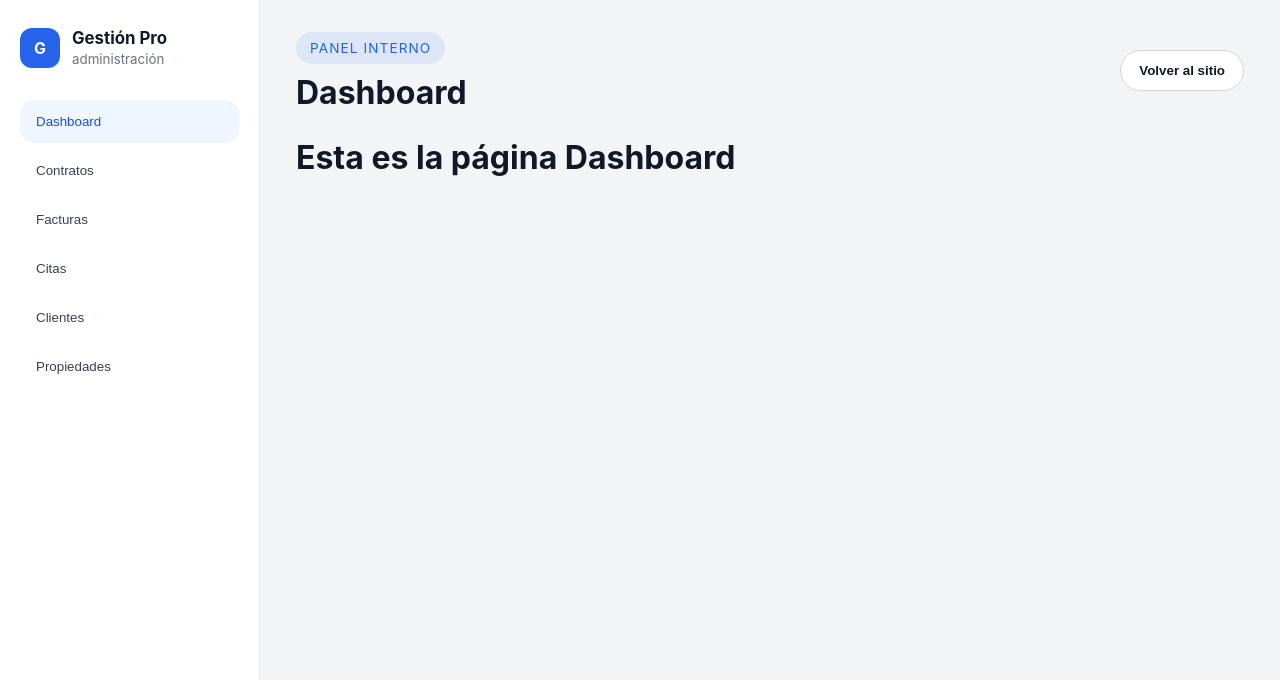
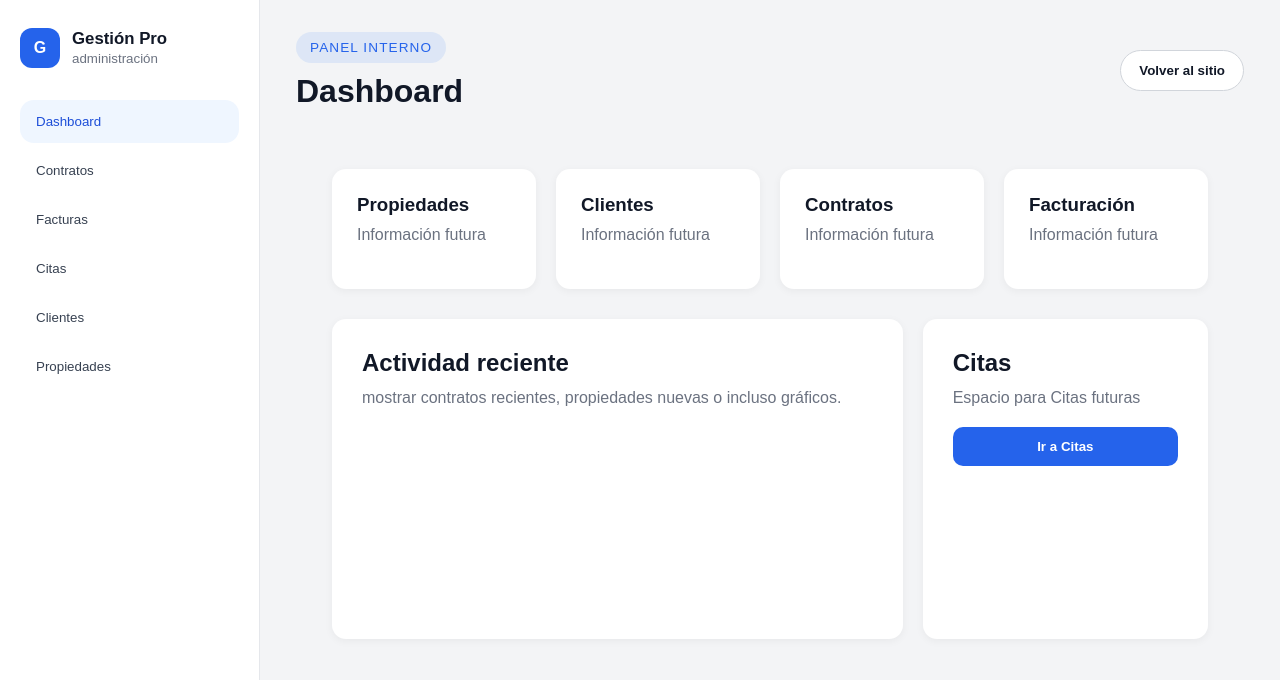
Before and after one commit to Jespindola15/inmobiliaria-web, a React app: page / in a window 1280 px wide. Both pictures are taken after a click on the button "Acceso Admin". Shown: the top 680 px of the page. Built offline with nearby package versions, Linux system fonts and the light colour scheme; the HTML template or start-up script is replaced by a standard one.

Commit message:
estructuras en propiedades + dashboard

```diff
--- a/src/componentes/Card.css
+++ b/src/componentes/Card.css
@@ -1,11 +1,11 @@
 .card {
-  width: 360px;
+  width: 100%;
+  max-width: 300px;
   background: white;
   border-radius: 24px;
   overflow: hidden;
   box-shadow: 0 30px 80px rgba(15, 23, 42, 0.08);
 }
-
 .card-badges {
   display: flex;
   gap: 10px;
@@ -34,7 +34,7 @@
 
 .card img {
   width: 100%;
-  height: 240px;
+  height: 200px;
   object-fit: cover;
 }
 
--- a/src/componentes/Navbar.jsx
+++ b/src/componentes/Navbar.jsx
@@ -5,8 +5,8 @@ function Navbar({ onAdminClick }) {
     <header className="navbar">
       <div className="container nav-content">
         <div className="brand">
-          <span className="brand-mark">G</span>
-          Gestión Pro
+          <span className="brand-mark">I</span>
+          inmobiliaria
         </div>
 
         <nav>
--- a/src/pages/admin/admin.css
+++ b/src/pages/admin/admin.css
@@ -3,6 +3,7 @@
   display: flex;
   background: #f3f4f6;
   color: #111827;
+  font-family: sans-serif;
 }
 
 .admin-sidebar {
@@ -58,6 +59,7 @@
   color: #374151;
   font-weight: 500;
   cursor: pointer;
+  transition: 0.2s;
 }
 
 .sidebar-link:hover,
@@ -113,23 +115,129 @@
   flex: 1;
 }
 
-.admin-card,
-.admin-list li {
+.dashboard-header {
+  display: flex;
+  justify-content: space-between;
+  align-items: center;
+  margin-bottom: 30px;
+}
+
+.dashboard-header h1 {
+  margin: 0;
+  font-size: 2rem;
+}
+
+.dashboard-header p {
+  color: #6b7280;
+  margin-top: 6px;
+}
+
+.dashboard-btn-top {
+  background: white;
+  border: 1px solid #d1d5db;
+  padding: 10px 18px;
+  border-radius: 999px;
+  cursor: pointer;
+  font-weight: 500;
+}
+
+.dashboard-cards {
+  display: grid;
+  grid-template-columns: repeat(4, 1fr);
+  gap: 20px;
+  margin-bottom: 30px;
+}
+
+.dashboard-card {
+  background: white;
+  padding: 25px;
+  border-radius: 14px;
+  box-shadow: 0px 2px 8px rgba(0, 0, 0, 0.05);
+  min-height: 120px;
+}
+
+.dashboard-card h3 {
+  margin-bottom: 10px;
+}
+
+.dashboard-card p {
+  color: #6b7280;
+}
+
+.dashboard-grid {
+  display: grid;
+  grid-template-columns: 2fr 1fr;
+  gap: 20px;
+}
+
+.dashboard-section-large {
+  background: white;
+  padding: 30px;
+  border-radius: 14px;
+  min-height: 320px;
+  box-shadow: 0px 2px 8px rgba(0, 0, 0, 0.05);
+}
+
+.dashboard-section-small {
+  background: white;
+  padding: 30px;
+  border-radius: 14px;
+  min-height: 320px;
+  box-shadow: 0px 2px 8px rgba(0, 0, 0, 0.05);
+}
+
+.dashboard-section-large h2,
+.dashboard-section-small h2 {
+  margin-bottom: 12px;
+}
+
+.dashboard-section-large p,
+.dashboard-section-small p {
+  color: #6b7280;
+}
+
+.dashboard-btn {
+  margin-top: 20px;
+  width: 100%;
+  padding: 12px;
+  border: none;
+  background: #2563eb;
+  color: white;
+  border-radius: 10px;
+  cursor: pointer;
+  font-weight: 600;
+}
+
+.dashboard-btn:hover {
+  background: #1d4ed8;
+}
+
+.admin-card {
   background: white;
 }
 
-/* Estilos para Propiedades */
+.admin-list {
+  display: flex;
+  flex-wrap: wrap;
+  gap: 20px;
+  width: 100%;
+  justify-content: flex-start;
+  align-items: flex-start;
+}
+
+.section-card {
+  width: 100%;
+}
+
 .propiedades-container {
   flex: 1;
-  display: flex;
-  flex-direction: column;
+  padding: 20px;
 }
 
 .propiedades-container h1 {
   margin-bottom: 24px;
 }
 
-/* Modal Overlay */
 .modal-overlay {
   position: fixed;
   top: 0;
@@ -140,7 +248,6 @@
   z-index: 999;
 }
 
-/* Modal Flotante */
 .modal-form {
   position: fixed;
   top: 50%;
@@ -197,7 +304,6 @@
   margin-top: 24px;
 }
 
-/* Botón Flotante FAB */
 .fab-button {
   position: fixed;
   bottom: 32px;
--- a/src/pages/admin/dashboard.jsx
+++ b/src/pages/admin/dashboard.jsx
@@ -2,8 +2,58 @@ import "./admin.css";
 
 export default function Dashboard() {
   return (
-    <main className="admin-page">
-      <h1>Esta es la página Dashboard</h1>
-    </main>
+    <div className="admin-page">
+
+      {/* MAIN */}
+      <main className="admin-panel-main">
+
+
+        {/* CARDS */}
+        <section className="dashboard-cards">
+          <div className="dashboard-card">
+            <h3>Propiedades</h3>
+            <p>Información futura</p>
+          </div>
+
+          <div className="dashboard-card">
+            <h3>Clientes</h3>
+            <p>Información futura</p>
+          </div>
+
+          <div className="dashboard-card">
+            <h3>Contratos</h3>
+            <p>Información futura</p>
+          </div>
+
+          <div className="dashboard-card">
+            <h3>Facturación</h3>
+            <p>Información futura</p>
+          </div>
+        </section>
+
+        {/* SECCIONES GRANDES */}
+        <section className="dashboard-grid">
+
+          <div className="dashboard-section-large">
+            <h2>Actividad reciente</h2>
+            <p>
+             mostrar contratos recientes, propiedades
+              nuevas o incluso gráficos.
+            </p>
+          </div>
+
+          <div className="dashboard-section-small">
+            <h2>Citas
+            </h2>
+            <p>Espacio para Citas futuras</p>
+
+            <button className="dashboard-btn">
+              Ir a Citas
+            </button>
+          </div>
+
+        </section>
+      </main>
+    </div>
   );
 }
--- a/src/pages/admin/propiedades.jsx
+++ b/src/pages/admin/propiedades.jsx
@@ -1,5 +1,6 @@
 import "./admin.css";
 import { useState } from "react";
+import Card from "../../componentes/Card";
 
 export default function Propiedades() {
   const [showForm, setShowForm] = useState(false);
@@ -7,9 +8,16 @@ export default function Propiedades() {
   return (
     <main className="admin-page">
       <div className="propiedades-container">
-        <h1>Gestión de Propiedades</h1>
-        <div className="admin-list">
-          <p>No hay propiedades registradas aún</p>
+
+        <div className="section-card">
+          <div className="admin-list">
+            <Card />
+            <Card />
+            <Card />
+            <Card />
+
+
+          </div>
         </div>
       </div>
 
```
Also changed, not shown: src/pages/home.jsx (line endings or trailing spaces).
